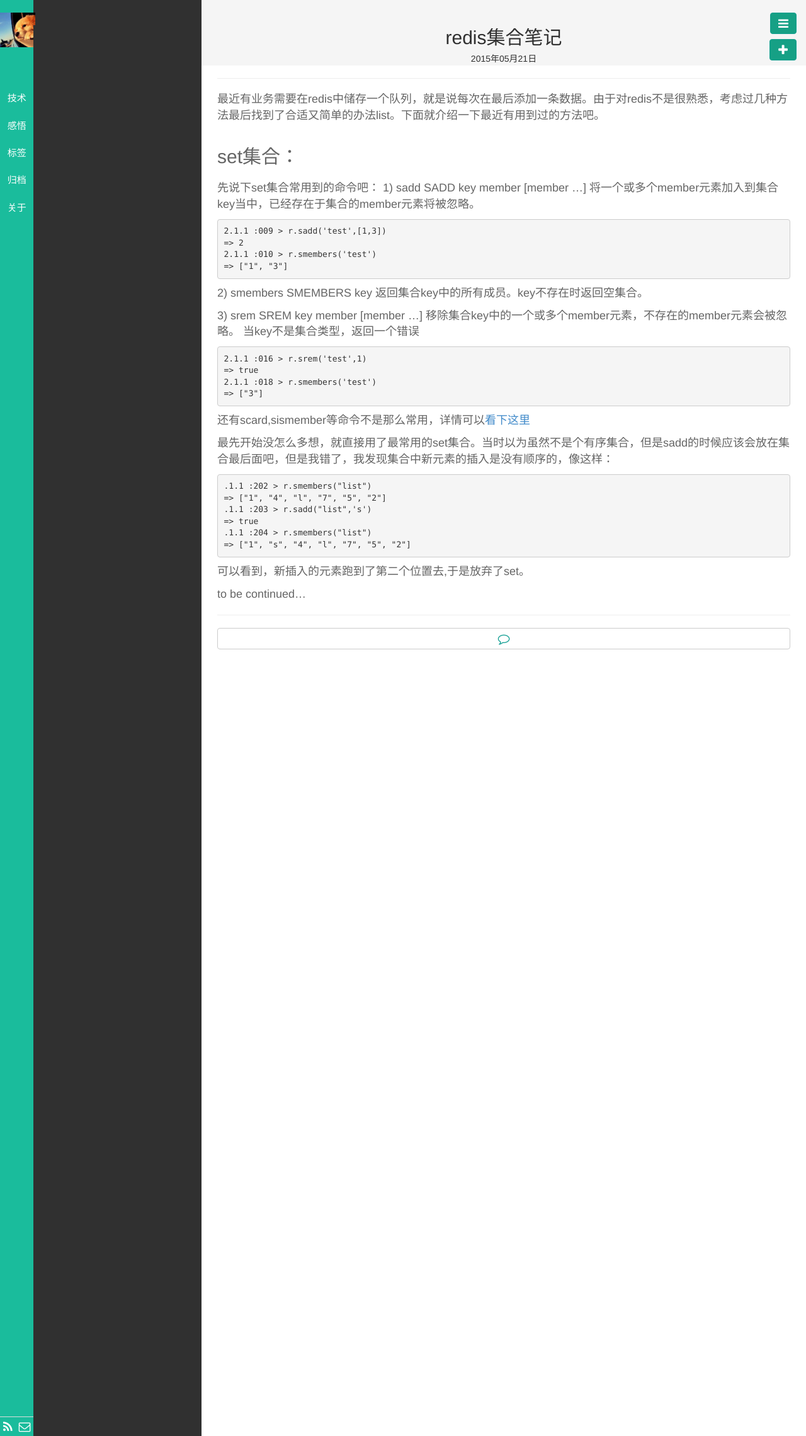
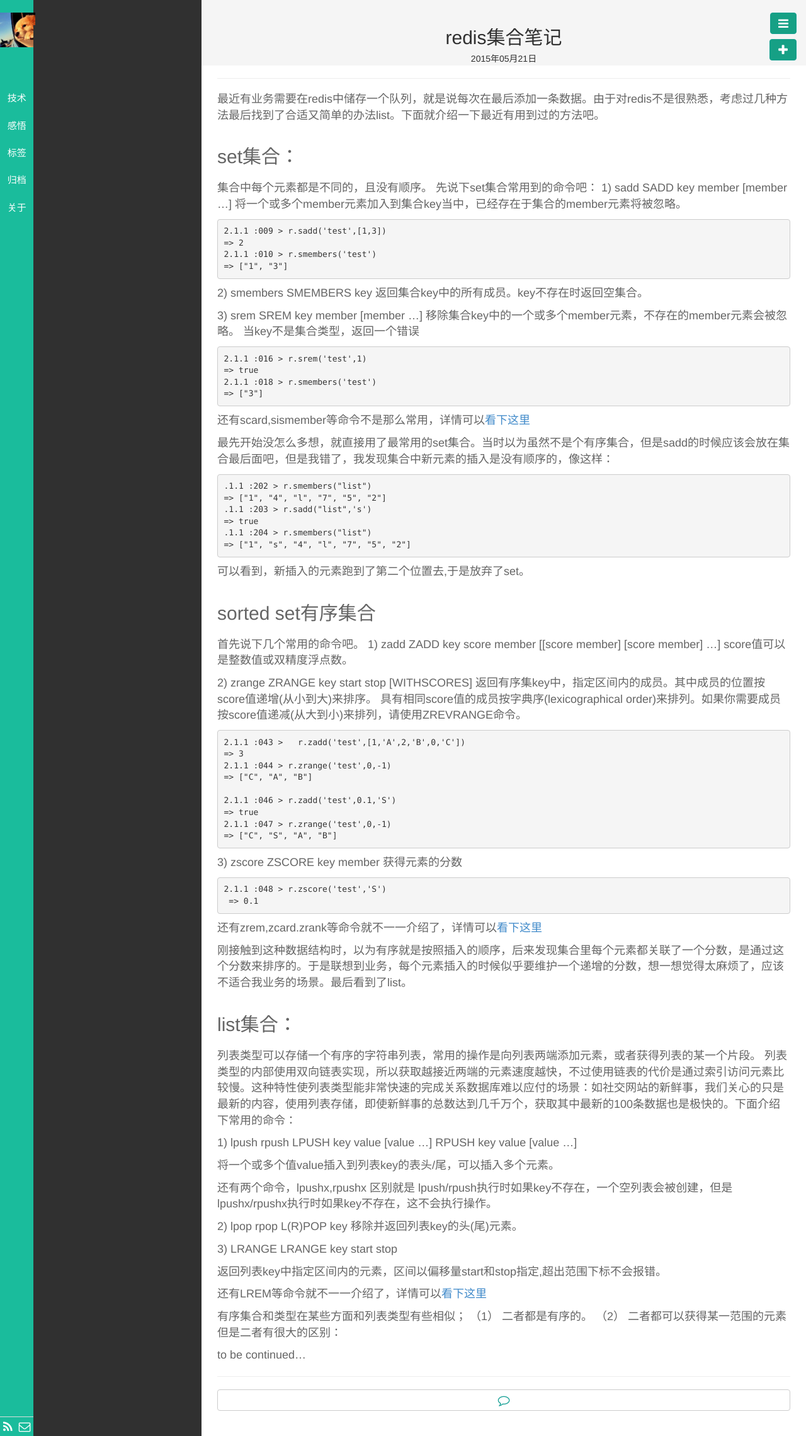
Before and after one commit to llx1105/llx1105.github.io, a Jekyll site: the page built from _posts/技术/2015-05-21-redis-sort-01.md, in a window 1280 px wide. Shown: the whole page at 63% size. Built offline with Jekyll 4.4.1, drawn with Linux system fonts in a browser that asks for light colours; nearby versions of some CDN libraries; library files that are not in the unit come from our copies; Markdown is read by kramdown in place of the engine named in the settings.

Commit message:
redis to be continued 2

````diff
--- a/_posts/技术/2015-05-21-redis-sort-01.md
+++ b/_posts/技术/2015-05-21-redis-sort-01.md
@@ -12,6 +12,7 @@
 
 
 ## set集合：
+集合中每个元素都是不同的，且没有顺序。
 先说下set集合常用到的命令吧：
 1) sadd
 SADD key member [member ...]
@@ -53,5 +54,72 @@
 ```
 可以看到，新插入的元素跑到了第二个位置去,于是放弃了set。
 
+##sorted set有序集合
+首先说下几个常用的命令吧。
+1) zadd
+ZADD key score member [[score member] [score member] ...]
+score值可以是整数值或双精度浮点数。
+
+2) zrange
+ZRANGE key start stop [WITHSCORES]
+返回有序集key中，指定区间内的成员。其中成员的位置按score值递增(从小到大)来排序。
+具有相同score值的成员按字典序(lexicographical order)来排列。如果你需要成员按score值递减(从大到小)来排列，请使用ZREVRANGE命令。
+
+```
+2.1.1 :043 >   r.zadd('test',[1,'A',2,'B',0,'C'])
+=> 3
+2.1.1 :044 > r.zrange('test',0,-1)
+=> ["C", "A", "B"]
+
+2.1.1 :046 > r.zadd('test',0.1,'S')
+=> true
+2.1.1 :047 > r.zrange('test',0,-1)
+=> ["C", "S", "A", "B"]
+```
+
+3) zscore
+ZSCORE key member
+获得元素的分数
+
+```
+2.1.1 :048 > r.zscore('test','S')
+ => 0.1
+```
+
+还有zrem,zcard.zrank等命令就不一一介绍了，详情可以[看下这里](https://redis.readthedocs.org/en/2.4/sorted_set.html)
+
+刚接触到这种数据结构时，以为有序就是按照插入的顺序，后来发现集合里每个元素都关联了一个分数，是通过这个分数来排序的。于是联想到业务，每个元素插入的时候似乎要维护一个递增的分数，想一想觉得太麻烦了，应该不适合我业务的场景。最后看到了list。
+
+
+## list集合：
+列表类型可以存储一个有序的字符串列表，常用的操作是向列表两端添加元素，或者获得列表的某一个片段。
+列表类型的内部使用双向链表实现，所以获取越接近两端的元素速度越快，不过使用链表的代价是通过索引访问元素比较慢。这种特性使列表类型能非常快速的完成关系数据库难以应付的场景：如社交网站的新鲜事，我们关心的只是最新的内容，使用列表存储，即使新鲜事的总数达到几千万个，获取其中最新的100条数据也是极快的。下面介绍下常用的命令：
+
+1) lpush rpush
+LPUSH key value [value ...]
+RPUSH key value [value ...]
+
+将一个或多个值value插入到列表key的表头/尾，可以插入多个元素。
+
+还有两个命令，lpushx,rpushx
+区别就是 lpush/rpush执行时如果key不存在，一个空列表会被创建，但是lpushx/rpushx执行时如果key不存在，这不会执行操作。
+
+2) lpop rpop
+L(R)POP key
+移除并返回列表key的头(尾)元素。
+
+
+3) LRANGE
+LRANGE key start stop
+
+返回列表key中指定区间内的元素，区间以偏移量start和stop指定,超出范围下标不会报错。
+
+还有LREM等命令就不一一介绍了，详情可以[看下这里](https://redis.readthedocs.org/en/2.4/list.html)
+
+有序集合和类型在某些方面和列表类型有些相似；
+（1） 二者都是有序的。
+（2） 二者都可以获得某一范围的元素
+但是二者有很大的区别：
+
 
 to be continued...
````
